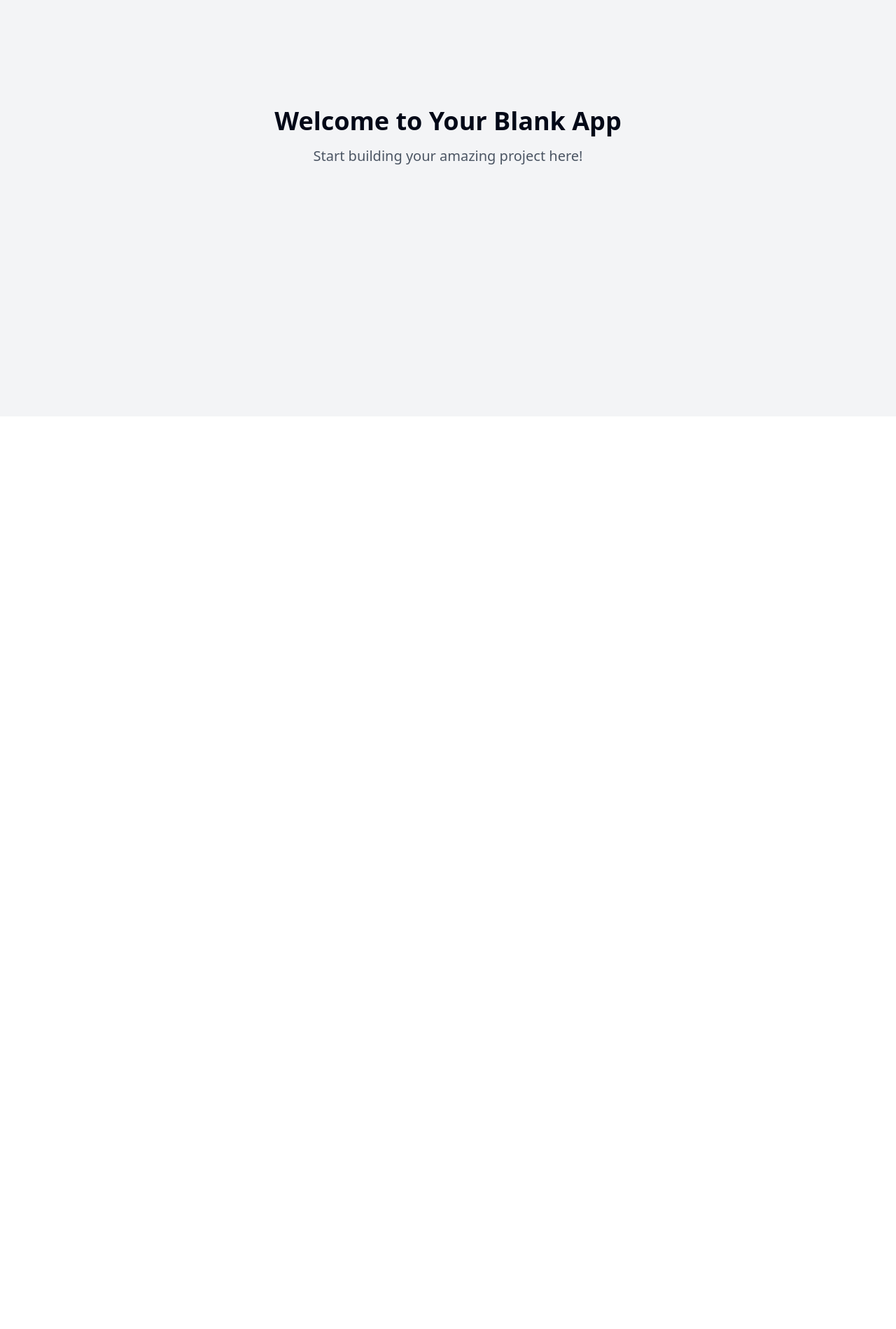
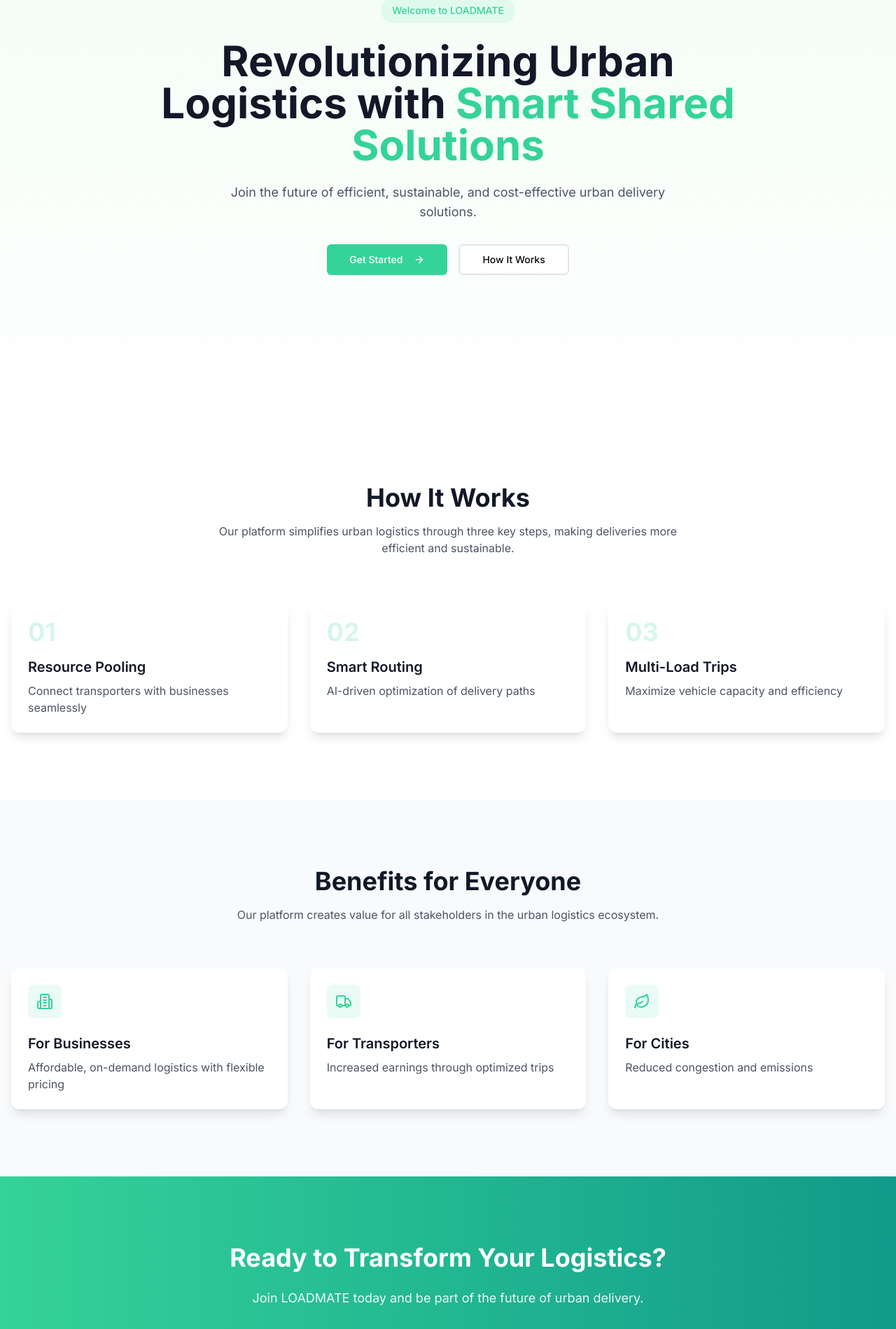
Before and after one commit to Maudli/loadmate-connectivity, a React (Vite) app: page / in a window 1280 px wide. Shown: the part 205-2104 px from the top of the page at 70% size. Before the commit the page ends 800 px from the top, so only its background shows below. Built offline with nearby package versions, Linux system fonts and the light colour scheme.

Commit message:
Implement LOADMATE website
This commit implements a new website for LOADMATE, a shared intra-city logistics platform.  The website will include features for businesses, transporters, and stakeholders, focusing on a modern, user-friendly design and clear communication of benefits.

```diff
--- a/package.json
+++ b/package.json
@@ -45,6 +45,7 @@
     "cmdk": "^1.0.0",
     "date-fns": "^3.6.0",
     "embla-carousel-react": "^8.3.0",
+    "framer-motion": "^12.4.3",
     "input-otp": "^1.2.4",
     "lucide-react": "^0.462.0",
     "next-themes": "^0.3.0",
--- a/src/index.css
+++ b/src/index.css
@@ -1,3 +1,6 @@
+
+@import url('https://fonts.googleapis.com/css2?family=Inter:wght@100;200;300;400;500;600;700;800;900&display=swap');
+
 @tailwind base;
 @tailwind components;
 @tailwind utilities;
@@ -5,97 +8,54 @@
 @layer base {
   :root {
     --background: 0 0% 100%;
-    --foreground: 222.2 84% 4.9%;
-
+    --foreground: 240 10% 3.9%;
     --card: 0 0% 100%;
-    --card-foreground: 222.2 84% 4.9%;
-
+    --card-foreground: 240 10% 3.9%;
     --popover: 0 0% 100%;
-    --popover-foreground: 222.2 84% 4.9%;
-
-    --primary: 222.2 47.4% 11.2%;
-    --primary-foreground: 210 40% 98%;
-
-    --secondary: 210 40% 96.1%;
-    --secondary-foreground: 222.2 47.4% 11.2%;
-
-    --muted: 210 40% 96.1%;
-    --muted-foreground: 215.4 16.3% 46.9%;
-
-    --accent: 210 40% 96.1%;
-    --accent-foreground: 222.2 47.4% 11.2%;
-
+    --popover-foreground: 240 10% 3.9%;
+    --primary: 148 59% 52%;
+    --primary-foreground: 0 0% 100%;
+    --secondary: 240 5.9% 90%;
+    --secondary-foreground: 240 5.9% 10%;
+    --muted: 240 4.8% 95.9%;
+    --muted-foreground: 240 3.8% 46.1%;
+    --accent: 240 4.8% 95.9%;
+    --accent-foreground: 240 5.9% 10%;
     --destructive: 0 84.2% 60.2%;
-    --destructive-foreground: 210 40% 98%;
-
-    --border: 214.3 31.8% 91.4%;
-    --input: 214.3 31.8% 91.4%;
-    --ring: 222.2 84% 4.9%;
-
-    --radius: 0.5rem;
-
-    --sidebar-background: 0 0% 98%;
-
-    --sidebar-foreground: 240 5.3% 26.1%;
-
-    --sidebar-primary: 240 5.9% 10%;
-
-    --sidebar-primary-foreground: 0 0% 98%;
-
-    --sidebar-accent: 240 4.8% 95.9%;
-
-    --sidebar-accent-foreground: 240 5.9% 10%;
-
-    --sidebar-border: 220 13% 91%;
-
-    --sidebar-ring: 217.2 91.2% 59.8%;
+    --destructive-foreground: 0 0% 98%;
+    --border: 240 5.9% 90%;
+    --input: 240 5.9% 90%;
+    --ring: 142 71% 45%;
+    --radius: 1rem;
   }
 
-  .dark {
-    --background: 222.2 84% 4.9%;
-    --foreground: 210 40% 98%;
-
-    --card: 222.2 84% 4.9%;
-    --card-foreground: 210 40% 98%;
-
-    --popover: 222.2 84% 4.9%;
-    --popover-foreground: 210 40% 98%;
-
-    --primary: 210 40% 98%;
-    --primary-foreground: 222.2 47.4% 11.2%;
-
-    --secondary: 217.2 32.6% 17.5%;
-    --secondary-foreground: 210 40% 98%;
-
-    --muted: 217.2 32.6% 17.5%;
-    --muted-foreground: 215 20.2% 65.1%;
-
-    --accent: 217.2 32.6% 17.5%;
-    --accent-foreground: 210 40% 98%;
-
-    --destructive: 0 62.8% 30.6%;
-    --destructive-foreground: 210 40% 98%;
-
-    --border: 217.2 32.6% 17.5%;
-    --input: 217.2 32.6% 17.5%;
-    --ring: 212.7 26.8% 83.9%;
-    --sidebar-background: 240 5.9% 10%;
-    --sidebar-foreground: 240 4.8% 95.9%;
-    --sidebar-primary: 224.3 76.3% 48%;
-    --sidebar-primary-foreground: 0 0% 100%;
-    --sidebar-accent: 240 3.7% 15.9%;
-    --sidebar-accent-foreground: 240 4.8% 95.9%;
-    --sidebar-border: 240 3.7% 15.9%;
-    --sidebar-ring: 217.2 91.2% 59.8%;
-  }
-}
-
-@layer base {
   * {
     @apply border-border;
   }
 
   body {
-    @apply bg-background text-foreground;
+    @apply bg-background text-foreground antialiased;
+    font-feature-settings: "ss01", "ss02", "cv01", "cv02", "cv03";
+  }
+
+  .glass-card {
+    @apply backdrop-blur-lg bg-white/80 border border-white/20 shadow-lg;
   }
 }
+
+.animate-float {
+  animation: float 6s ease-in-out infinite;
+}
+
+@keyframes float {
+  0%, 100% {
+    transform: translateY(0);
+  }
+  50% {
+    transform: translateY(-10px);
+  }
+}
+
+.text-gradient {
+  @apply bg-clip-text text-transparent bg-gradient-to-r from-primary to-accent;
+}
--- a/src/pages/Index.tsx
+++ b/src/pages/Index.tsx
@@ -1,12 +1,186 @@
-// Update this page (the content is just a fallback if you fail to update the page)
+
+import { useState } from "react";
+import { motion } from "framer-motion";
+import { Truck, ArrowRight, Leaf, DollarSign, Building2 } from "lucide-react";
+import { Button } from "@/components/ui/button";
 
 const Index = () => {
+  const [isHovered, setIsHovered] = useState(false);
+
+  const benefits = [
+    {
+      icon: <Building2 className="w-6 h-6 text-primary" />,
+      title: "For Businesses",
+      description: "Affordable, on-demand logistics with flexible pricing",
+    },
+    {
+      icon: <Truck className="w-6 h-6 text-primary" />,
+      title: "For Transporters",
+      description: "Increased earnings through optimized trips",
+    },
+    {
+      icon: <Leaf className="w-6 h-6 text-primary" />,
+      title: "For Cities",
+      description: "Reduced congestion and emissions",
+    },
+  ];
+
+  const steps = [
+    {
+      number: "01",
+      title: "Resource Pooling",
+      description: "Connect transporters with businesses seamlessly",
+    },
+    {
+      number: "02",
+      title: "Smart Routing",
+      description: "AI-driven optimization of delivery paths",
+    },
+    {
+      number: "03",
+      title: "Multi-Load Trips",
+      description: "Maximize vehicle capacity and efficiency",
+    },
+  ];
+
   return (
-    <div className="min-h-screen flex items-center justify-center bg-gray-100">
-      <div className="text-center">
-        <h1 className="text-4xl font-bold mb-4">Welcome to Your Blank App</h1>
-        <p className="text-xl text-gray-600">Start building your amazing project here!</p>
-      </div>
+    <div className="min-h-screen overflow-x-hidden">
+      {/* Hero Section */}
+      <section className="relative min-h-screen flex items-center justify-center overflow-hidden">
+        <div className="absolute inset-0 bg-gradient-to-b from-green-50 to-white -z-10" />
+        <div className="container mx-auto px-4 py-32 flex flex-col items-center text-center gap-8">
+          <motion.div
+            initial={{ opacity: 0, y: 20 }}
+            animate={{ opacity: 1, y: 0 }}
+            transition={{ duration: 0.5 }}
+            className="max-w-4xl"
+          >
+            <span className="px-4 py-2 bg-primary/10 text-primary rounded-full text-sm font-medium mb-6 inline-block">
+              Welcome to LOADMATE
+            </span>
+            <h1 className="text-4xl md:text-6xl font-bold text-gray-900 mb-6 leading-tight">
+              Revolutionizing Urban Logistics with{" "}
+              <span className="text-primary">Smart Shared Solutions</span>
+            </h1>
+            <p className="text-lg text-gray-600 mb-8 max-w-2xl mx-auto">
+              Join the future of efficient, sustainable, and cost-effective urban
+              delivery solutions.
+            </p>
+            <div className="flex flex-wrap gap-4 justify-center">
+              <Button
+                size="lg"
+                className="bg-primary hover:bg-primary/90 text-white"
+                onMouseEnter={() => setIsHovered(true)}
+                onMouseLeave={() => setIsHovered(false)}
+              >
+                Get Started
+                <ArrowRight
+                  className={`ml-2 transition-transform duration-300 ${
+                    isHovered ? "translate-x-1" : ""
+                  }`}
+                />
+              </Button>
+              <Button
+                size="lg"
+                variant="outline"
+                className="border-2 hover:bg-gray-50"
+              >
+                How It Works
+              </Button>
+            </div>
+          </motion.div>
+        </div>
+      </section>
+
+      {/* How It Works Section */}
+      <section className="py-24 bg-white">
+        <div className="container mx-auto px-4">
+          <div className="text-center mb-16">
+            <h2 className="text-3xl md:text-4xl font-bold text-gray-900 mb-4">
+              How It Works
+            </h2>
+            <p className="text-gray-600 max-w-2xl mx-auto">
+              Our platform simplifies urban logistics through three key steps,
+              making deliveries more efficient and sustainable.
+            </p>
+          </div>
+          <div className="grid md:grid-cols-3 gap-8">
+            {steps.map((step, index) => (
+              <motion.div
+                key={step.number}
+                initial={{ opacity: 0, y: 20 }}
+                whileInView={{ opacity: 1, y: 0 }}
+                transition={{ delay: index * 0.2 }}
+                className="relative p-6 rounded-xl bg-white shadow-lg hover:shadow-xl transition-shadow"
+              >
+                <div className="text-4xl font-bold text-primary/20 mb-4">
+                  {step.number}
+                </div>
+                <h3 className="text-xl font-semibold text-gray-900 mb-2">
+                  {step.title}
+                </h3>
+                <p className="text-gray-600">{step.description}</p>
+              </motion.div>
+            ))}
+          </div>
+        </div>
+      </section>
+
+      {/* Benefits Section */}
+      <section className="py-24 bg-gray-50">
+        <div className="container mx-auto px-4">
+          <div className="text-center mb-16">
+            <h2 className="text-3xl md:text-4xl font-bold text-gray-900 mb-4">
+              Benefits for Everyone
+            </h2>
+            <p className="text-gray-600 max-w-2xl mx-auto">
+              Our platform creates value for all stakeholders in the urban logistics
+              ecosystem.
+            </p>
+          </div>
+          <div className="grid md:grid-cols-3 gap-8">
+            {benefits.map((benefit, index) => (
+              <motion.div
+                key={benefit.title}
+                initial={{ opacity: 0, y: 20 }}
+                whileInView={{ opacity: 1, y: 0 }}
+                transition={{ delay: index * 0.2 }}
+                className="p-6 rounded-xl bg-white shadow-lg hover:shadow-xl transition-shadow"
+              >
+                <div className="mb-4 inline-block p-3 bg-primary/10 rounded-lg">
+                  {benefit.icon}
+                </div>
+                <h3 className="text-xl font-semibold text-gray-900 mb-2">
+                  {benefit.title}
+                </h3>
+                <p className="text-gray-600">{benefit.description}</p>
+              </motion.div>
+            ))}
+          </div>
+        </div>
+      </section>
+
+      {/* CTA Section */}
+      <section className="py-24 bg-primary relative overflow-hidden">
+        <div className="absolute inset-0 bg-gradient-to-r from-primary to-accent opacity-90" />
+        <div className="container mx-auto px-4 relative">
+          <div className="max-w-3xl mx-auto text-center text-white">
+            <h2 className="text-3xl md:text-4xl font-bold mb-6">
+              Ready to Transform Your Logistics?
+            </h2>
+            <p className="text-lg mb-8 text-white/90">
+              Join LOADMATE today and be part of the future of urban delivery.
+            </p>
+            <Button
+              size="lg"
+              className="bg-white text-primary hover:bg-gray-100"
+            >
+              Get Started Now
+              <ArrowRight className="ml-2" />
+            </Button>
+          </div>
+        </div>
+      </section>
     </div>
   );
 };
--- a/tailwind.config.ts
+++ b/tailwind.config.ts
@@ -1,3 +1,4 @@
+
 import type { Config } from "tailwindcss";
 
 export default {
@@ -12,85 +13,75 @@ export default {
   theme: {
     container: {
       center: true,
-			padding: '2rem',
+      padding: "2rem",
       screens: {
-				'2xl': '1400px'
-			}
+        "2xl": "1400px",
+      },
     },
     extend: {
       colors: {
-				border: 'hsl(var(--border))',
-				input: 'hsl(var(--input))',
-				ring: 'hsl(var(--ring))',
-				background: 'hsl(var(--background))',
-				foreground: 'hsl(var(--foreground))',
+        border: "hsl(var(--border))",
+        input: "hsl(var(--input))",
+        ring: "hsl(var(--ring))",
+        background: "hsl(var(--background))",
+        foreground: "hsl(var(--foreground))",
         primary: {
-					DEFAULT: 'hsl(var(--primary))',
-					foreground: 'hsl(var(--primary-foreground))'
+          DEFAULT: "#34D399",
+          foreground: "#FFFFFF",
         },
         secondary: {
-					DEFAULT: 'hsl(var(--secondary))',
-					foreground: 'hsl(var(--secondary-foreground))'
+          DEFAULT: "#6B7280",
+          foreground: "#FFFFFF",
+        },
+        accent: {
+          DEFAULT: "#0D9488",
+          foreground: "#FFFFFF",
         },
         destructive: {
-					DEFAULT: 'hsl(var(--destructive))',
-					foreground: 'hsl(var(--destructive-foreground))'
+          DEFAULT: "hsl(var(--destructive))",
+          foreground: "hsl(var(--destructive-foreground))",
         },
         muted: {
-					DEFAULT: 'hsl(var(--muted))',
-					foreground: 'hsl(var(--muted-foreground))'
-				},
-				accent: {
-					DEFAULT: 'hsl(var(--accent))',
-					foreground: 'hsl(var(--accent-foreground))'
+          DEFAULT: "hsl(var(--muted))",
+          foreground: "hsl(var(--muted-foreground))",
         },
         popover: {
-					DEFAULT: 'hsl(var(--popover))',
-					foreground: 'hsl(var(--popover-foreground))'
+          DEFAULT: "hsl(var(--popover))",
+          foreground: "hsl(var(--popover-foreground))",
         },
         card: {
-					DEFAULT: 'hsl(var(--card))',
-					foreground: 'hsl(var(--card-foreground))'
+          DEFAULT: "hsl(var(--card))",
+          foreground: "hsl(var(--card-foreground))",
         },
-				sidebar: {
-					DEFAULT: 'hsl(var(--sidebar-background))',
-					foreground: 'hsl(var(--sidebar-foreground))',
-					primary: 'hsl(var(--sidebar-primary))',
-					'primary-foreground': 'hsl(var(--sidebar-primary-foreground))',
-					accent: 'hsl(var(--sidebar-accent))',
-					'accent-foreground': 'hsl(var(--sidebar-accent-foreground))',
-					border: 'hsl(var(--sidebar-border))',
-					ring: 'hsl(var(--sidebar-ring))'
-				}
       },
-			borderRadius: {
-				lg: 'var(--radius)',
-				md: 'calc(var(--radius) - 2px)',
-				sm: 'calc(var(--radius) - 4px)'
+      fontFamily: {
+        sans: ["Inter", "sans-serif"],
       },
       keyframes: {
-				'accordion-down': {
-					from: {
-						height: '0'
+        "accordion-down": {
+          from: { height: "0" },
+          to: { height: "var(--radix-accordion-content-height)" },
         },
-					to: {
-						height: 'var(--radix-accordion-content-height)'
-					}
+        "accordion-up": {
+          from: { height: "var(--radix-accordion-content-height)" },
+          to: { height: "0" },
         },
-				'accordion-up': {
-					from: {
-						height: 'var(--radix-accordion-content-height)'
+        float: {
+          "0%, 100%": { transform: "translateY(0)" },
+          "50%": { transform: "translateY(-10px)" },
         },
-					to: {
-						height: '0'
-					}
-				}
+        "fade-up": {
+          "0%": { opacity: "0", transform: "translateY(20px)" },
+          "100%": { opacity: "1", transform: "translateY(0)" },
+        },
       },
       animation: {
-				'accordion-down': 'accordion-down 0.2s ease-out',
-				'accordion-up': 'accordion-up 0.2s ease-out'
-			}
-		}
+        "accordion-down": "accordion-down 0.2s ease-out",
+        "accordion-up": "accordion-up 0.2s ease-out",
+        float: "float 6s ease-in-out infinite",
+        "fade-up": "fade-up 0.5s ease-out",
+      },
+    },
   },
   plugins: [require("tailwindcss-animate")],
 } satisfies Config;
```
Also changed, not shown: 1 other file (tests, documents, lock files or other folders). Lines whose indentation alone changed are shown as unchanged.
